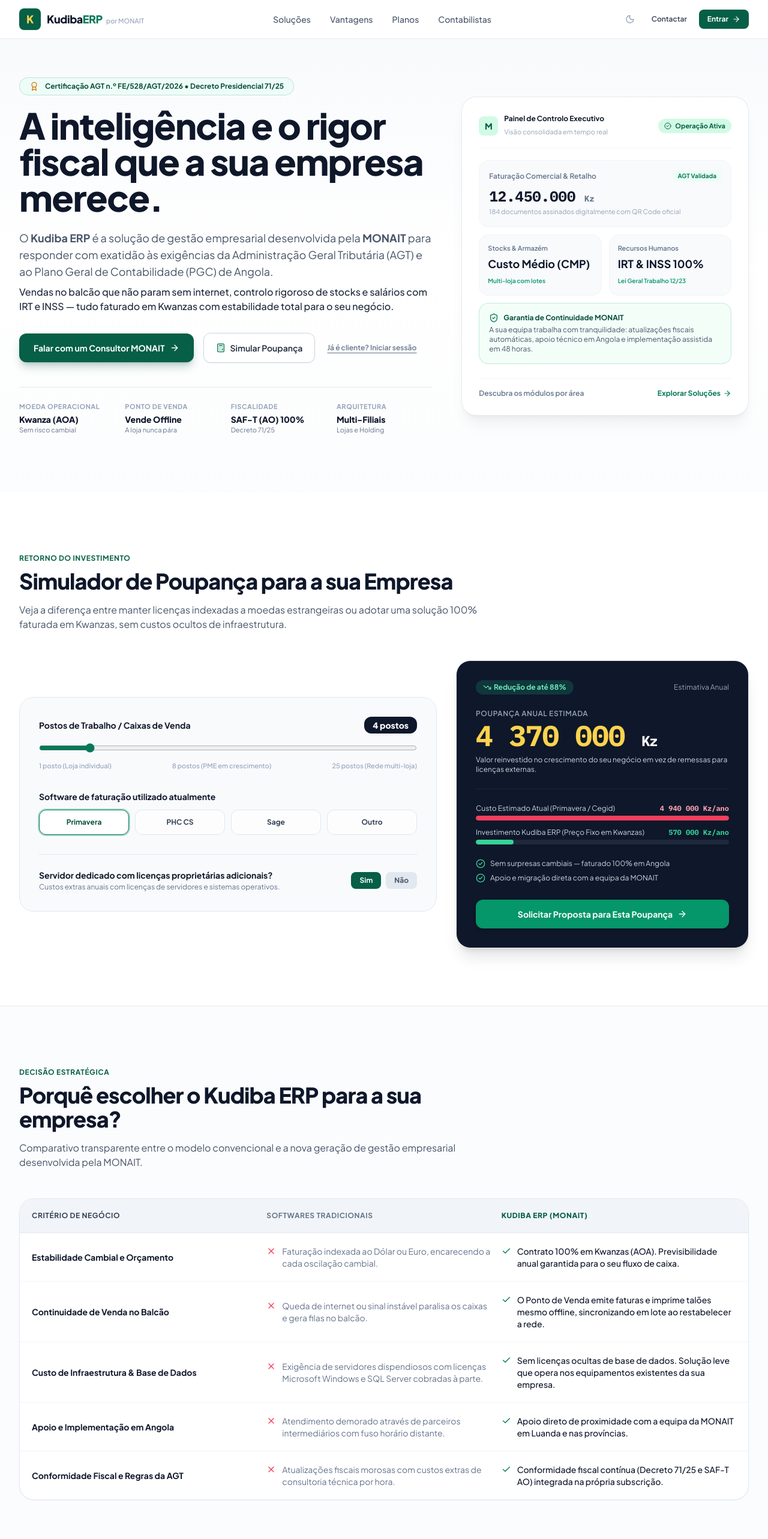
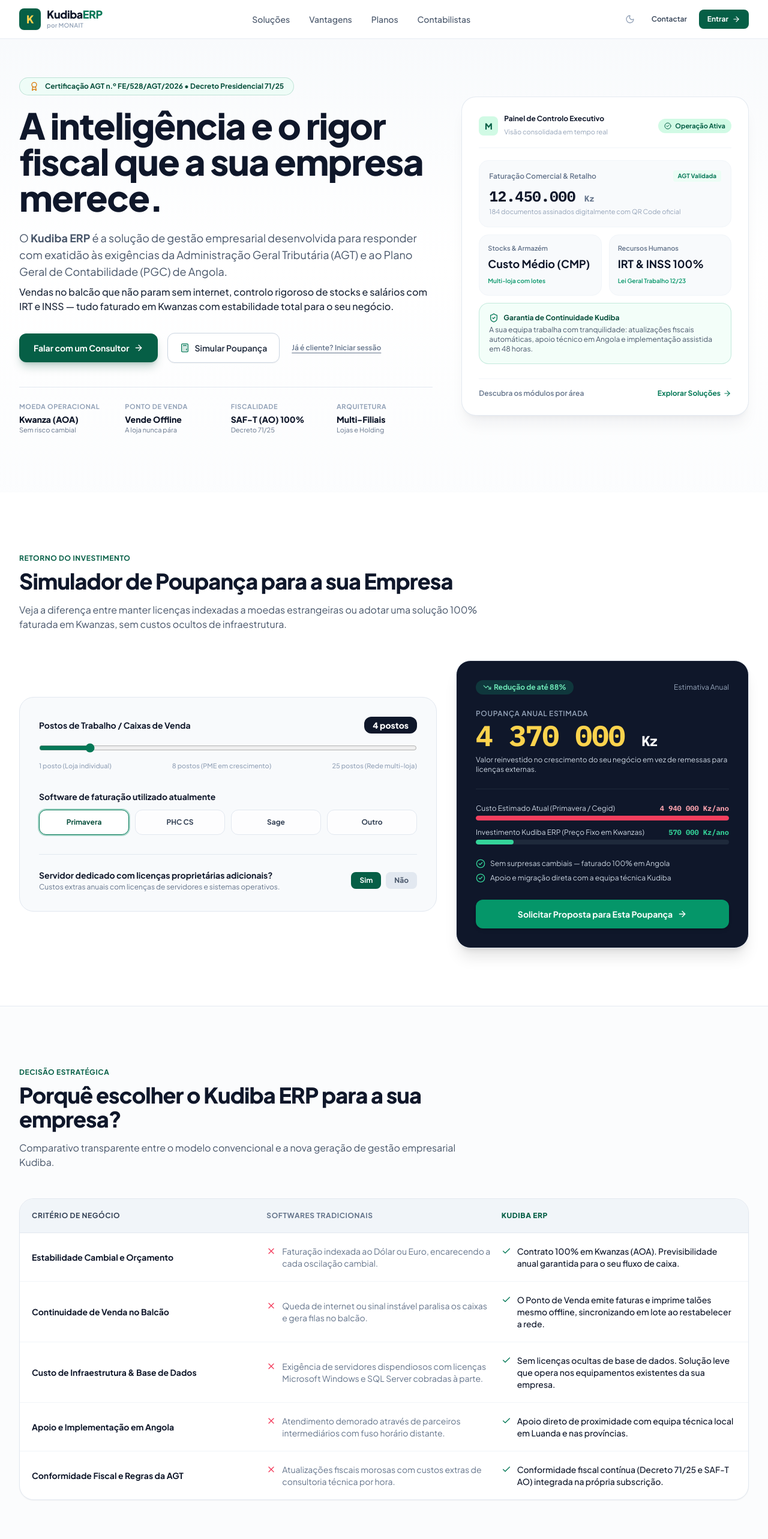
Before and after one commit to kronnos1992/kudiba, a React (Vite) app in the folder Frontend/: page / in a window 1280 px wide. Shown: the top 2566 px of the page at 60% size. Built offline with nearby package versions, Linux system fonts and the light colour scheme; no server answers.

Commit message:
fix(branding): keep 'por MONAIT' exclusively below KudibaERP and remove all other occurrences

```diff
--- a/Frontend/src/views/landing/components/AccountantsPartnerSection.tsx
+++ b/Frontend/src/views/landing/components/AccountantsPartnerSection.tsx
@@ -25,7 +25,7 @@ export const AccountantsPartnerSection: React.FC<AccountantsPartnerSectionProps>
               </h2>
 
               <p className="mt-4 text-sm sm:text-base text-slate-300 leading-relaxed">
-                A MONAIT disponibiliza uma área exclusiva para gabinetes de contabilidade. Simplifique o fecho mensal e a entrega das obrigações fiscais da AGT sem perdas de tempo.
+                O Kudiba ERP disponibiliza uma área exclusiva para gabinetes de contabilidade. Simplifique o fecho mensal e a entrega das obrigações fiscais da AGT sem perdas de tempo.
               </p>
 
               <div className="mt-6 space-y-3.5 text-xs sm:text-sm text-slate-200">
@@ -56,7 +56,7 @@ export const AccountantsPartnerSection: React.FC<AccountantsPartnerSectionProps>
                   className="inline-flex items-center gap-2 rounded-xl bg-emerald-600 px-6 py-3.5 text-xs sm:text-sm font-bold text-white hover:bg-emerald-500 active:scale-[0.99] transition shadow-md"
                 >
                   <Users2 className="h-4 w-4" />
-                  <span>Aderir ao Programa de Parceiros MONAIT</span>
+                  <span>Aderir ao Programa de Parceiros Kudiba</span>
                 </button>
               </div>
             </div>
--- a/Frontend/src/views/landing/components/AgtComplianceSection.tsx
+++ b/Frontend/src/views/landing/components/AgtComplianceSection.tsx
@@ -18,7 +18,7 @@ export const AgtComplianceSection: React.FC = () => {
             </h2>
 
             <p className="mt-4 text-base text-slate-600 dark:text-slate-300 leading-relaxed">
-              Desenvolvido pela <strong>MONAIT</strong> para assegurar conformidade estrita com o <strong>Decreto Presidencial n.º 71/25</strong> e o Decreto Executivo n.º 385/20 da Administração Geral Tributária. A sua empresa opera com segurança jurídica e auditoria transparente em todas as operações.
+              Desenvolvido de raiz para assegurar conformidade estrita com o <strong>Decreto Presidencial n.º 71/25</strong> e o Decreto Executivo n.º 385/20 da Administração Geral Tributária. A sua empresa opera com segurança jurídica e auditoria transparente em todas as operações.
             </p>
 
             <div className="mt-8 grid grid-cols-1 gap-4 sm:grid-cols-2">
@@ -99,8 +99,8 @@ export const AgtComplianceSection: React.FC = () => {
                   <span className="font-bold text-slate-900 dark:text-white">Lei n.º 12/23 & IRT 28/20</span>
                 </div>
                 <div className="flex justify-between py-1.5">
-                  <span className="text-slate-500">Proprietário / Titular:</span>
-                  <span className="font-bold text-emerald-800 dark:text-emerald-400">MONAIT</span>
+                  <span className="text-slate-500">Sistema Homologado:</span>
+                  <span className="font-bold text-emerald-800 dark:text-emerald-400">Kudiba ERP</span>
                 </div>
               </div>
 
--- a/Frontend/src/views/landing/components/ComparisonSection.tsx
+++ b/Frontend/src/views/landing/components/ComparisonSection.tsx
@@ -21,7 +21,7 @@ export const ComparisonSection: React.FC = () => {
     {
       criteria: 'Apoio e Implementação em Angola',
       traditional: 'Atendimento demorado através de parceiros intermediários com fuso horário distante.',
-      kudiba: 'Apoio direto de proximidade com a equipa da MONAIT em Luanda e nas províncias.',
+      kudiba: 'Apoio direto de proximidade com equipa técnica local em Luanda e nas províncias.',
     },
     {
       criteria: 'Conformidade Fiscal e Regras da AGT',
@@ -41,7 +41,7 @@ export const ComparisonSection: React.FC = () => {
             Porquê escolher o Kudiba ERP para a sua empresa?
           </h2>
           <p className="mt-4 text-base text-slate-600 dark:text-slate-300">
-            Comparativo transparente entre o modelo convencional e a nova geração de gestão empresarial desenvolvida pela MONAIT.
+            Comparativo transparente entre o modelo convencional e a nova geração de gestão empresarial Kudiba.
           </p>
         </div>
 
@@ -53,7 +53,7 @@ export const ComparisonSection: React.FC = () => {
               Softwares Tradicionais
             </div>
             <div className="col-span-12 sm:col-span-4 mt-2 sm:mt-0 text-emerald-800 dark:text-emerald-400 font-extrabold">
-              Kudiba ERP (MONAIT)
+              Kudiba ERP
             </div>
           </div>
 
--- a/Frontend/src/views/landing/components/FaqSection.tsx
+++ b/Frontend/src/views/landing/components/FaqSection.tsx
@@ -11,7 +11,7 @@ export const FaqSection: React.FC = () => {
     },
     {
       q: 'Como é realizada a migração a partir do nosso sistema atual (Primavera, PHC, Sage ou Excel)?',
-      a: 'A transição é assistida diretamente pela equipa técnica da MONAIT. Importamos a lista de artigos, clientes, preços de venda e saldos de stock a partir de cópias de segurança, ficheiros SAF-T anteriores ou folhas de cálculo. A sua equipa fica operacional num prazo médio de 24 a 48 horas.',
+      a: 'A transição é assistida diretamente pela nossa equipa técnica especializada. Importamos a lista de artigos, clientes, preços de venda e saldos de stock a partir de cópias de segurança, ficheiros SAF-T anteriores ou folhas de cálculo. A sua equipa fica operacional num prazo médio de 24 a 48 horas.',
     },
     {
       q: 'O Kudiba ERP está homologado e certificado pela Administração Geral Tributária (AGT)?',
@@ -19,7 +19,7 @@ export const FaqSection: React.FC = () => {
     },
     {
       q: 'Os preços da subscrição são estáveis ou sofrem alterações cambiais ao longo do ano?',
-      a: 'Todos os planos do Kudiba ERP são fixados e faturados 100% em Kwanzas (AOA) pela MONAIT em Angola. A sua empresa tem total previsibilidade de custos operacionais, sem estar exposta à volatilidade do Dólar ou do Euro.',
+      a: 'Todos os planos do Kudiba ERP são fixados e faturados 100% em Kwanzas (AOA) em território angolano. A sua empresa tem total previsibilidade de custos operacionais, sem estar exposta à volatilidade do Dólar ou do Euro.',
     },
     {
       q: 'Como funciona a assistência técnica e formação nas diferentes províncias de Angola?',
--- a/Frontend/src/views/landing/components/FeaturesShowcaseSection.tsx
+++ b/Frontend/src/views/landing/components/FeaturesShowcaseSection.tsx
@@ -122,7 +122,7 @@ export const FeaturesShowcaseSection: React.FC = () => {
       <div className="mx-auto max-w-7xl px-4 sm:px-6 lg:px-8">
         <div className="max-w-3xl">
           <span className="text-xs font-bold uppercase tracking-wider text-emerald-800 dark:text-emerald-400">
-            Soluções Integradas MONAIT
+            Soluções Integradas Kudiba
           </span>
           <h2 className="mt-2 text-3xl font-extrabold tracking-tight text-slate-900 sm:text-4xl dark:text-white">
             Uma plataforma completa para gerir cada área da sua empresa
@@ -213,7 +213,7 @@ export const FeaturesShowcaseSection: React.FC = () => {
                   Implementação Rápida & Formação
                 </p>
                 <p>
-                  A equipa da MONAIT realiza a migração dos seus dados (artigos, clientes e saldos) e forma os seus operadores em 48 horas.
+                  A nossa equipa técnica realiza a migração dos seus dados (artigos, clientes e saldos) e forma os seus operadores em 48 horas.
                 </p>
               </div>
             </div>
--- a/Frontend/src/views/landing/components/HeroSection.tsx
+++ b/Frontend/src/views/landing/components/HeroSection.tsx
@@ -35,7 +35,7 @@ export const HeroSection: React.FC<HeroSectionProps> = ({ onOpenDemo, onOpenLogi
         <div className="grid grid-cols-1 items-center gap-12 lg:grid-cols-12 lg:gap-12">
           {/* Left Column: Commercial & Humanized Presentation */}
           <div className="lg:col-span-7">
-            {/* AGT & MONAIT Badge */}
+            {/* AGT & Certification Badge */}
             <div className="inline-flex items-center gap-2.5 rounded-full border border-emerald-700/20 bg-emerald-50/80 px-4 py-1.5 text-xs font-bold text-emerald-900 backdrop-blur-sm dark:bg-emerald-950/60 dark:border-emerald-500/30 dark:text-emerald-300">
               <Award className="h-4 w-4 text-amber-600 dark:text-amber-400" />
               <span>Certificação AGT n.º FE/528/AGT/2026 • Decreto Presidencial 71/25</span>
@@ -48,7 +48,7 @@ export const HeroSection: React.FC<HeroSectionProps> = ({ onOpenDemo, onOpenLogi
 
             {/* Description */}
             <p className="mt-6 text-base sm:text-lg text-slate-600 dark:text-slate-300 leading-relaxed">
-              O <strong>Kudiba ERP</strong> é a solução de gestão empresarial desenvolvida pela <strong>MONAIT</strong> para responder com exatidão às exigências da Administração Geral Tributária (AGT) e ao Plano Geral de Contabilidade (PGC) de Angola.
+              O <strong>Kudiba ERP</strong> é a solução de gestão empresarial desenvolvida para responder com exatidão às exigências da Administração Geral Tributária (AGT) e ao Plano Geral de Contabilidade (PGC) de Angola.
             </p>
             <p className="mt-2 text-sm sm:text-base font-medium text-slate-800 dark:text-slate-200">
               Vendas no balcão que não param sem internet, controlo rigoroso de stocks e salários com IRT e INSS — tudo faturado em Kwanzas com estabilidade total para o seu negócio.
@@ -61,7 +61,7 @@ export const HeroSection: React.FC<HeroSectionProps> = ({ onOpenDemo, onOpenLogi
                 onClick={onOpenDemo}
                 className="inline-flex items-center justify-center gap-2 rounded-xl bg-emerald-800 px-6 py-3.5 text-sm font-bold text-white shadow-lg shadow-emerald-900/25 hover:bg-emerald-900 active:scale-[0.99] transition dark:bg-emerald-700 dark:hover:bg-emerald-600"
               >
-                <span>Falar com um Consultor MONAIT</span>
+                <span>Falar com um Consultor</span>
                 <ArrowRight className="h-4 w-4" />
               </button>
 
@@ -178,7 +178,7 @@ export const HeroSection: React.FC<HeroSectionProps> = ({ onOpenDemo, onOpenLogi
                   <div className="flex items-center gap-2">
                     <ShieldCheck className="h-4 w-4 text-emerald-700 dark:text-emerald-400" />
                     <span className="text-xs font-bold text-emerald-900 dark:text-emerald-200">
-                      Garantia de Continuidade MONAIT
+                      Garantia de Continuidade Kudiba
                     </span>
                   </div>
                   <p className="mt-1 text-xs text-slate-600 dark:text-slate-300">
--- a/Frontend/src/views/landing/components/LandingFooter.tsx
+++ b/Frontend/src/views/landing/components/LandingFooter.tsx
@@ -28,17 +28,17 @@ export const LandingFooter: React.FC<LandingFooterProps> = ({ onOpenLogin, onOpe
     <footer className="border-t border-slate-200 bg-slate-900 text-white dark:border-slate-800 dark:bg-black">
       <div className="mx-auto max-w-7xl px-4 py-12 sm:px-6 lg:px-8 lg:py-16">
         <div className="grid grid-cols-1 gap-8 md:grid-cols-2 lg:grid-cols-5">
-          {/* Brand info & MONAIT */}
+          {/* Brand info */}
           <div className="lg:col-span-2">
             <div className="flex items-center gap-3">
               <div className="flex h-10 w-10 items-center justify-center rounded-xl bg-gradient-to-br from-emerald-800 to-teal-900 text-white shadow-md">
                 <span className="font-sans text-xl font-black text-amber-300">K</span>
               </div>
-              <div>
-                <span className="text-xl font-extrabold tracking-tight text-white">
+              <div className="flex flex-col">
+                <span className="text-xl font-extrabold tracking-tight text-white leading-none">
                   Kudiba<span className="text-emerald-400">ERP</span>
                 </span>
-                <span className="ml-2 text-xs font-semibold text-slate-400">
+                <span className="text-xs font-semibold text-slate-400 tracking-wide mt-1">
                   por MONAIT
                 </span>
               </div>
@@ -131,10 +131,10 @@ export const LandingFooter: React.FC<LandingFooterProps> = ({ onOpenLogin, onOpe
             </ul>
           </div>
 
-          {/* MONAIT Contact & Support */}
+          {/* Contact & Support */}
           <div>
             <h4 className="text-xs font-bold uppercase tracking-wider text-slate-300">
-              MONAIT · Angola
+              Contactos em Angola
             </h4>
             <div className="mt-4 space-y-3 text-xs text-slate-400">
               <div className="flex items-center gap-2">
@@ -143,7 +143,7 @@ export const LandingFooter: React.FC<LandingFooterProps> = ({ onOpenLogin, onOpe
               </div>
               <div className="flex items-center gap-2">
                 <Mail className="h-4 w-4 text-emerald-400 shrink-0" />
-                <span>comercial@monait.ao</span>
+                <span>comercial@kudiba.ao</span>
               </div>
               <div className="flex items-center gap-2">
                 <Phone className="h-4 w-4 text-emerald-400 shrink-0" />
@@ -165,7 +165,7 @@ export const LandingFooter: React.FC<LandingFooterProps> = ({ onOpenLogin, onOpe
         {/* Legal & Bottom bar */}
         <div className="mt-12 flex flex-col items-center justify-between gap-4 border-t border-slate-800 pt-8 sm:flex-row text-xs text-slate-500">
           <p>
-            © {new Date().getFullYear()} Kudiba ERP é uma marca e produto da <strong>MONAIT</strong>. Todos os direitos reservados. Faturado em Kwanzas na República de Angola.
+            © {new Date().getFullYear()} Kudiba ERP. Todos os direitos reservados. Faturado em Kwanzas na República de Angola.
           </p>
 
           <div className="flex flex-wrap items-center gap-4">
--- a/Frontend/src/views/landing/components/LandingNavbar.tsx
+++ b/Frontend/src/views/landing/components/LandingNavbar.tsx
@@ -25,11 +25,11 @@ export const LandingNavbar: React.FC<LandingNavbarProps> = ({ onOpenLogin, onOpe
           <div className="flex h-9 w-9 items-center justify-center rounded-lg bg-emerald-800 text-white shadow-sm dark:bg-emerald-700">
             <span className="font-sans text-lg font-black tracking-tight text-amber-300">K</span>
           </div>
-          <div className="flex items-baseline gap-1.5">
-            <span className="text-lg font-extrabold tracking-tight text-slate-900 dark:text-white">
+          <div className="flex flex-col">
+            <span className="text-lg font-extrabold tracking-tight text-slate-900 dark:text-white leading-none">
               Kudiba<span className="text-emerald-700 dark:text-emerald-400">ERP</span>
             </span>
-            <span className="text-[11px] font-medium text-slate-400 dark:text-slate-500">
+            <span className="text-[10px] font-semibold text-slate-400 dark:text-slate-500 tracking-wide mt-0.5">
               por MONAIT
             </span>
           </div>
--- a/Frontend/src/views/landing/components/LeadCaptureModal.tsx
+++ b/Frontend/src/views/landing/components/LeadCaptureModal.tsx
@@ -29,7 +29,7 @@ export const LeadCaptureModal: React.FC<LeadCaptureModalProps> = ({
 
   const handleOpenWhatsApp = () => {
     const text = encodeURIComponent(
-      `*Olá, equipa MONAIT!*\n\nGostaria de solicitar uma demonstração do Kudiba ERP.\n\n*Responsável:* ${name || 'Não informado'}\n*Empresa:* ${company || 'Não informada'}\n*NIF:* ${nif || 'Não informado'}\n*Telemóvel:* ${phone || 'Não informado'}\n*Província:* ${province}\n*Interesse / Plano:* ${interest}`
+      `*Olá, equipa Kudiba ERP!*\n\nGostaria de solicitar uma demonstração do Kudiba ERP.\n\n*Responsável:* ${name || 'Não informado'}\n*Empresa:* ${company || 'Não informada'}\n*NIF:* ${nif || 'Não informado'}\n*Telemóvel:* ${phone || 'Não informado'}\n*Província:* ${province}\n*Interesse / Plano:* ${interest}`
     );
     window.open(`https://wa.me/244923000000?text=${text}`, '_blank');
   };
@@ -47,7 +47,7 @@ export const LeadCaptureModal: React.FC<LeadCaptureModalProps> = ({
           <div>
             <div className="flex items-center gap-2">
               <span className="text-lg font-extrabold text-slate-900 dark:text-white">
-                {submitted ? 'Pedido Registado!' : 'Falar com um Consultor MONAIT'}
+                {submitted ? 'Pedido Registado!' : 'Falar com um Consultor Especializado'}
               </span>
               <span className="rounded bg-slate-100 px-1.5 py-0.5 text-[10px] font-bold text-slate-700 dark:bg-slate-800 dark:text-slate-300">
                 Kudiba ERP
@@ -85,7 +85,7 @@ export const LeadCaptureModal: React.FC<LeadCaptureModalProps> = ({
                 className="w-full flex items-center justify-center gap-2 rounded-xl bg-emerald-800 py-3 text-sm font-bold text-white shadow-md hover:bg-emerald-900 transition dark:bg-emerald-700 dark:hover:bg-emerald-600"
               >
                 <MessageCircle className="h-5 w-5" />
-                <span>Conversar com a MONAIT no WhatsApp</span>
+                <span>Conversar no WhatsApp</span>
               </button>
               <button
                 type="button"
@@ -208,7 +208,7 @@ export const LeadCaptureModal: React.FC<LeadCaptureModalProps> = ({
               </div>
 
               <p className="text-[11px] text-center text-slate-400 dark:text-slate-500 pt-1">
-                A MONAIT assegura a confidencialidade e proteção dos seus dados nos termos da legislação angolana (Lei 22/11).
+                O Kudiba ERP assegura a confidencialidade e proteção dos seus dados nos termos da legislação angolana (Lei 22/11).
               </p>
             </form>
           )}
--- a/Frontend/src/views/landing/components/TcoCalculatorSection.tsx
+++ b/Frontend/src/views/landing/components/TcoCalculatorSection.tsx
@@ -215,7 +215,7 @@ export const TcoCalculatorSection: React.FC<TcoCalculatorSectionProps> = ({ onOp
                 </div>
                 <div className="flex items-center gap-2">
                   <CheckCircle2 className="h-4 w-4 text-emerald-400 shrink-0" />
-                  <span>Apoio e migração direta com a equipa da MONAIT</span>
+                  <span>Apoio e migração direta com a equipa técnica Kudiba</span>
                 </div>
               </div>
 
```
Also changed, not shown: Frontend/src/views/landing/components/PricingSection.tsx (+4 -4 lines), 1 other file (tests, documents, lock files or other folders).
